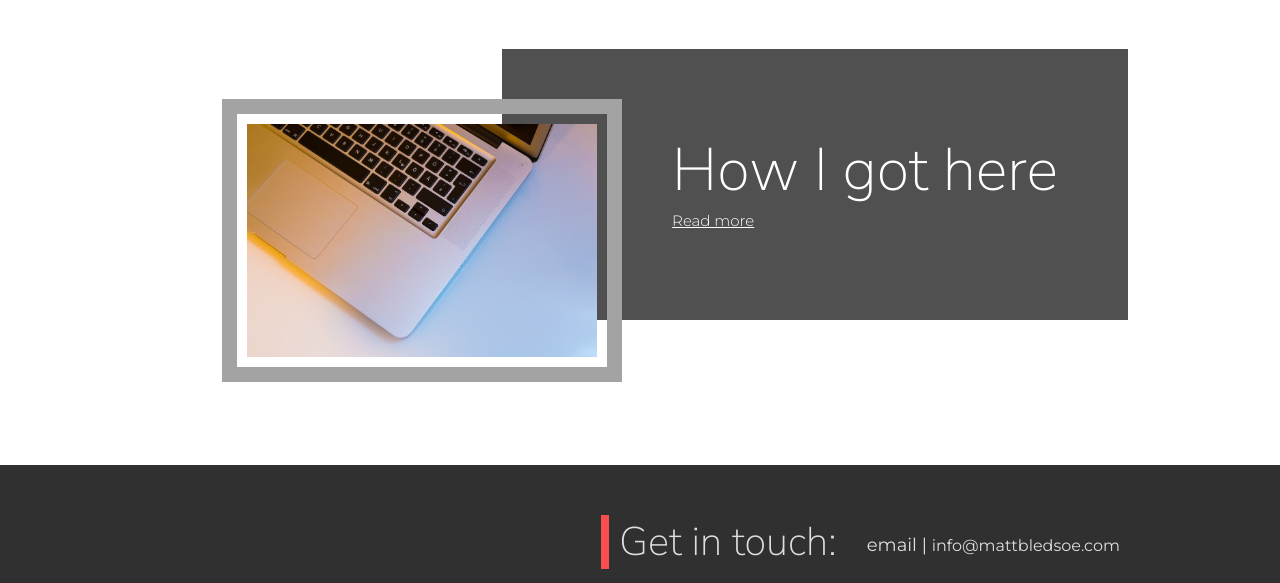
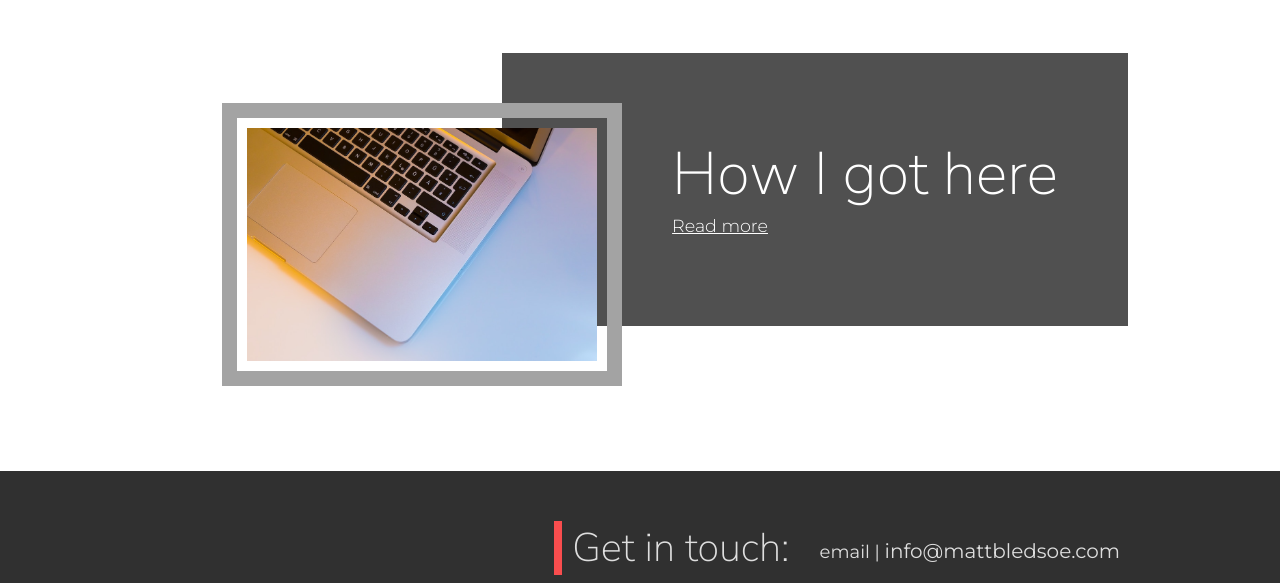
Before and after one commit to monkeyshoulders/PortfolioII, a plain HTML site: page index.html in a window 1280 px wide. Shown: the part 2003-2586 px from the top of the page. Drawn offline with Linux system fonts and the light colour scheme.

Commit message:
screen size

```diff
--- a/styles.css
+++ b/styles.css
@@ -249,6 +249,10 @@ p {
   font-size: 6rem
 }
 
+.article a {
+  font-size: 1.75rem;
+}
+
 .footer {
   background: #303030;
   display: flex;
@@ -285,12 +289,12 @@ p {
 .contact-link {
   color: #dedede;
   text-decoration: none;
-  font-size: 1.6rem;
+  font-size: 2rem;
   transition: .3s;
 }
 
 .contact-link:hover {
-  color: #2da56d;
+  color: #12c629;
   text-decoration: underline;
 }
 
@@ -321,7 +325,7 @@ p {
 
 @media (min-width: 900px) {
   html {
-    font-size: 7px;
+    font-size: 8px;
   }
 }
 
```
